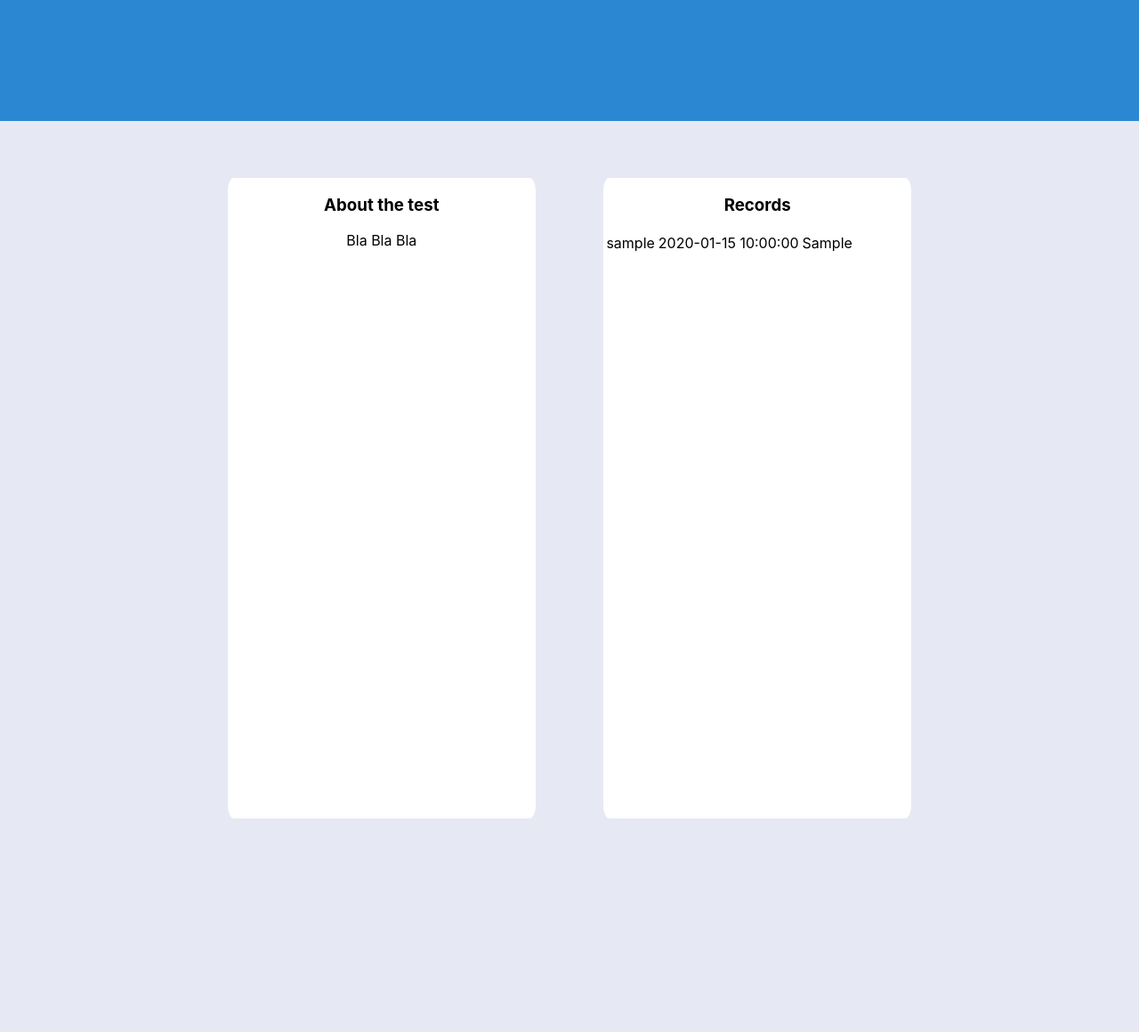
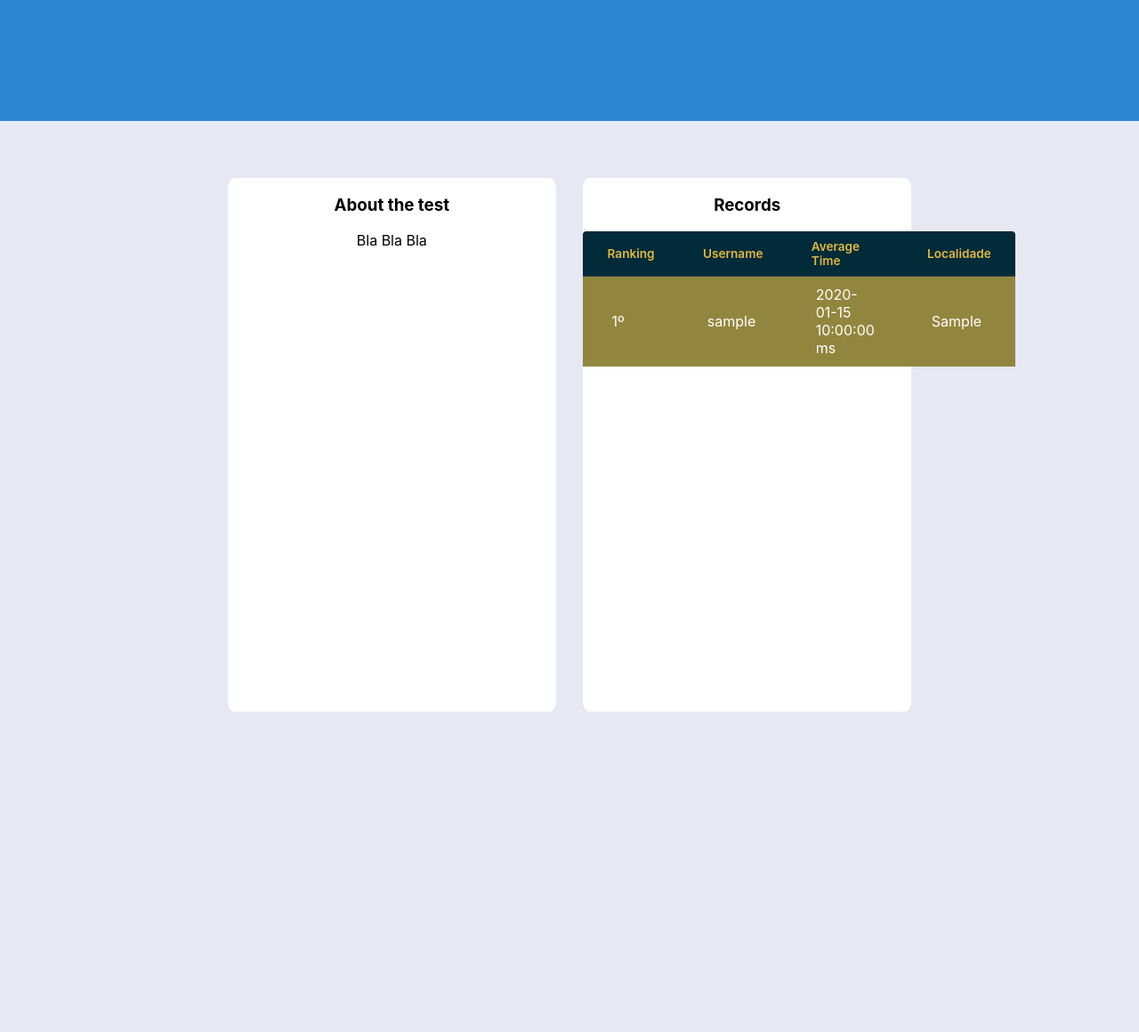
Before and after one commit to GuilhermeTeixeira13/ReactionTimeChallenge-WebGame, a PHP site: page /game.php in a window 1280 px wide. Shown: the part 424-1584 px from the top of the page at 89% size. Run offline with PHP 8.4, Linux system fonts and the light colour scheme; tables that the repository leaves empty or names only in its code hold one stand-in row (values such as "Sample post"); some libraries are stand-ins or nearby versions.

Commit message:
css tabela

```diff
--- a/src/css/game.css
+++ b/src/css/game.css
@@ -468,8 +468,8 @@ body {
 #infos  #AboutTheTest {
   float: left;
   vertical-align: top;
-  width: 45%;
-  height: 90%;
+  width: 48%;
+  height: 75%;
   background-color: white;
   border-radius: 2%;
 }
@@ -477,8 +477,8 @@ body {
 #infos #Records {
   float:right;
   vertical-align: top;
-  width: 45%;
-  height: 90%;
+  width: 48%;
+  height: 75%;
   background-color: white;
   border-radius: 2%;
 }
@@ -617,3 +617,44 @@ input.submitButton[type="submit"]:hover {
   box-shadow: inset 0px 0.8px 0px -0.25px rgba(255, 255, 255, 0.2), 0px 0.5px 1px rgba(0, 0, 0, 0.1), 0px 0px 0px 3.5px #323C50;
   outline: 0;
 }
+
+
+#recordsTable {
+  background: #012B39;
+  border-radius: 0.25em;
+  border-collapse: collapse;
+  margin-left: auto;
+  margin-right: auto;
+}
+th {
+  border-bottom: 1px solid #364043;
+  color: #E2B842;
+  font-size: 0.85em;
+  font-weight: 600;
+  padding: 0.65em 2em;
+  text-align: left;
+}
+td {
+  color: #fff;
+  font-weight: 400;
+  padding: 0.65em 2em;
+}
+
+tbody tr {
+  transition: background 0.25s ease;
+}
+tbody tr:hover {
+  background: #014055;
+}
+
+#top1 {
+  background-color: rgb(146, 134, 62);
+}
+
+#top2 {
+  background-color: silver;
+}
+
+#top3 {
+  background-color: #6e5a46;
+}
--- a/src/html/game.php
+++ b/src/html/game.php
@@ -207,10 +207,22 @@
 
           $result = $conn->query($getData);
           if ($result->num_rows > 0) {
-            echo "<table>";
+            echo "<table id='recordsTable'>";
+            echo "<thead><tr><th>Ranking</th><th>Username</th><th>Average Time</th><th>Localidade</th></tr></thead>";
+            echo "<tbody>";
+            $x = 0;
             while($row = $result->fetch_assoc()) {
-              echo "<tr><td>" . $row["Username"]. "</td><td>" . $row["AvgTime"]. "</td><td>" . $row["Localidade"]. "</td></tr>";
+              if($x == 0)
+                echo "<tr id='top1'><td>" . $x+1 . "º</td><td>" . $row["Username"]. "</td><td>" . $row["AvgTime"]. " ms</td><td>" . $row["Localidade"]. "</td></tr>";
+              else if($x == 1)
+                echo "<tr id='top2'><td>" . $x+1 . "º</td><td>" . $row["Username"]. "</td><td>" . $row["AvgTime"]. " ms</td><td>" . $row["Localidade"]. "</td></tr>";
+              else if($x == 2)
+                echo "<tr id='top3'><td>" . $x+1 . "º</td><td>" . $row["Username"]. "</td><td>" . $row["AvgTime"]. " ms</td><td>" . $row["Localidade"]. "</td></tr>";
+              else
+                echo "<tr><td>" . $x+1 . "º</td><td>" . $row["Username"]. "</td><td>" . $row["AvgTime"]. " ms</td><td>" . $row["Localidade"]. "</td></tr>";
+              $x += 1;
             }
+            echo "</tbody>";
             echo "</table>";
           } else {
             echo "0 results";
```
Also changed, not shown: src/html/home.php (+14 -2 lines).
